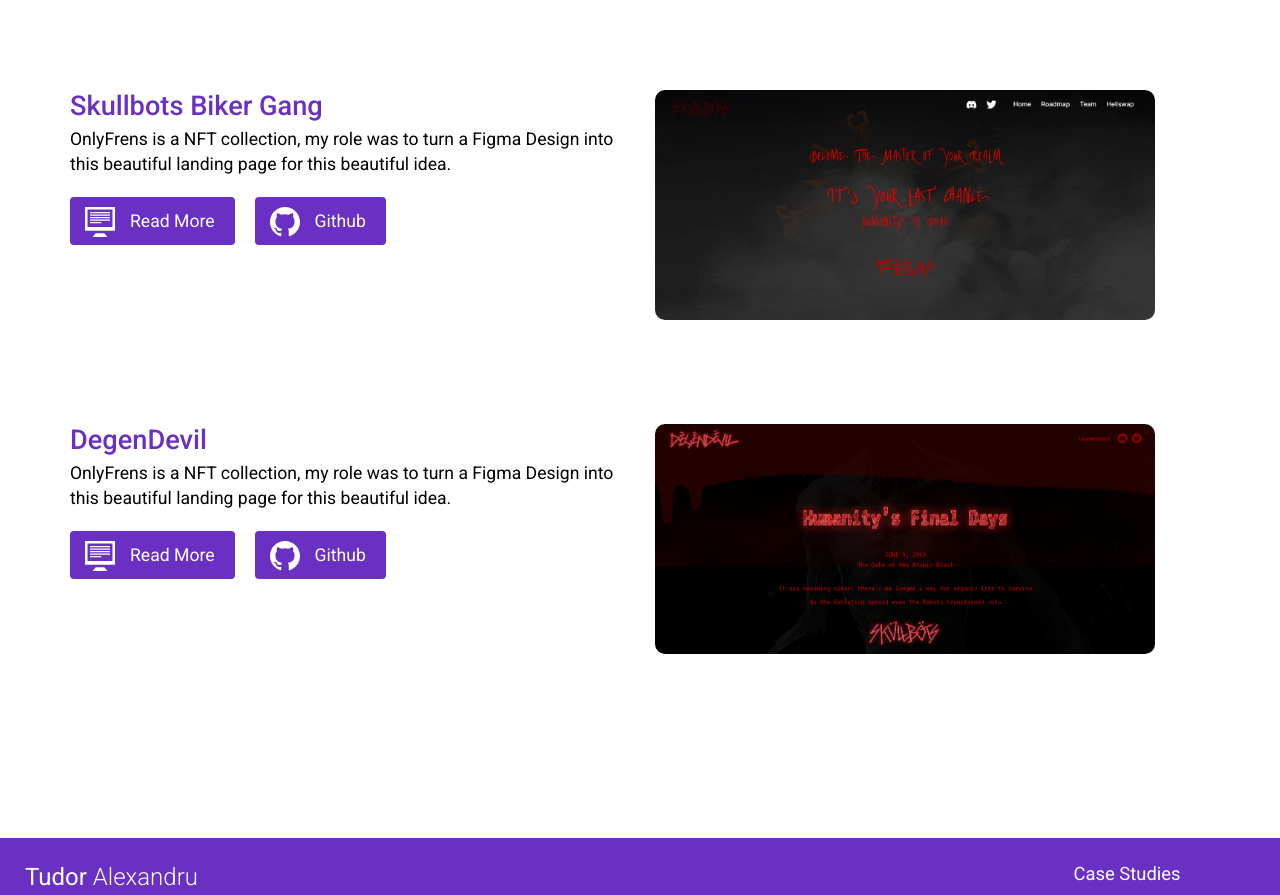
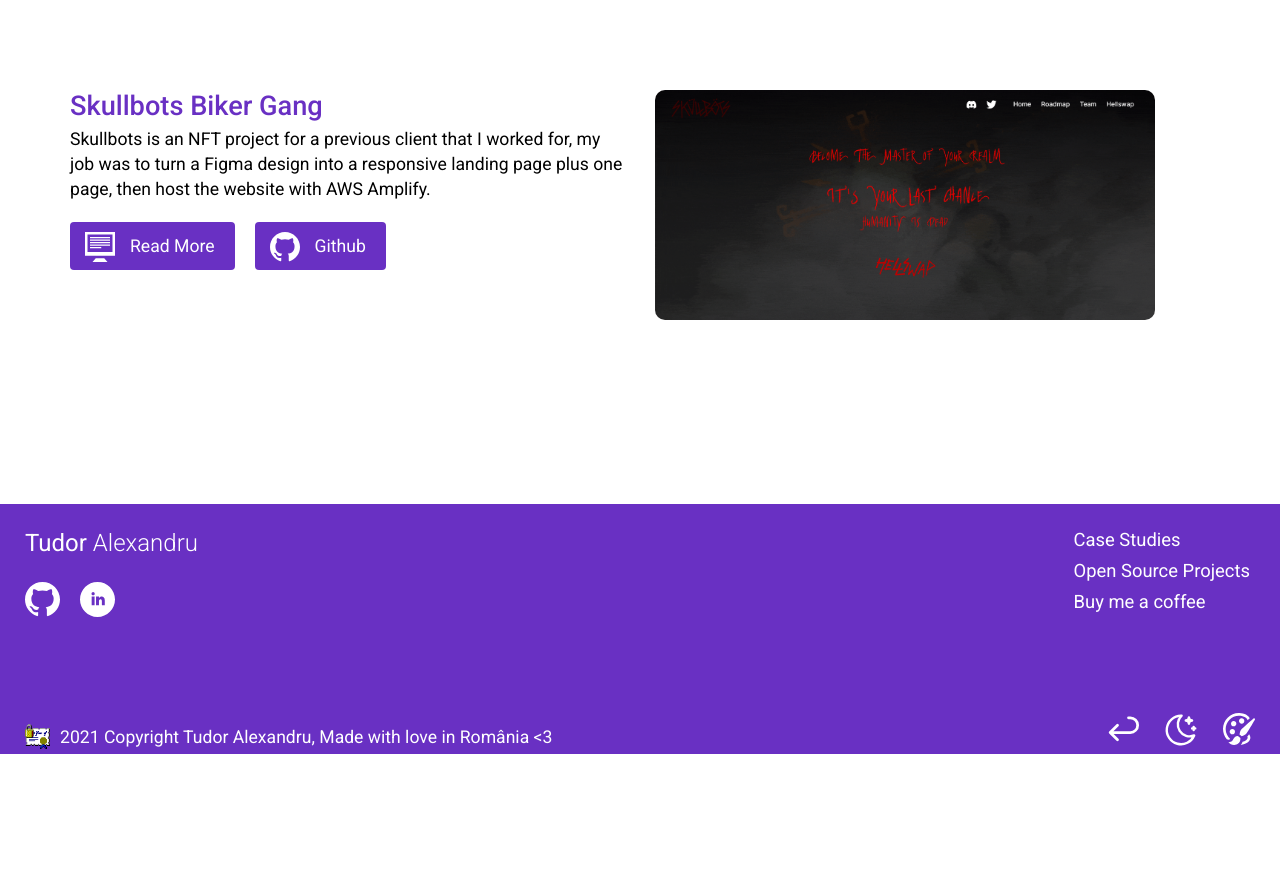
Before and after one commit to tudorale/portfolio-nextjs, a Next.js app: page /case-studies in a window 1280 px wide. Shown: the part 1780-2675 px from the top of the page. After the commit the page ends 2534 px from the top, so only its background shows below. Built offline with nearby package versions, Linux system fonts and the light colour scheme.

Commit message:
case study content

```diff
--- a/data.js
+++ b/data.js
@@ -1,5 +1,5 @@
 export const paths = {
-    paths: ["aibloc", "onlyfrens", "mememarketplace", "skullbots", "degendevil"]
+    paths: ["aibloc", "onlyfrens", "mememarketplace", "skullbots"]
 }
 
 export const projects = [
@@ -132,7 +132,7 @@ export const projects = [
                 websiteLink: "https://www.mememarket.place/",
         },
         summery: [
-                "This project actually is for a previous client that I worked for, this websited was coded during November 2021, the instructions were simple, I got a Figma Design from the recruiter that I had to code using Next JS for a better SEO, small changes were made after the website was finished, for example changing texts, removing sections.",
+                "This project actually is for a previous client that I worked for, this website was coded during November 2021, the instructions were simple, I got a Figma Design from the recruiter that I had to code using Next JS for a better SEO, small changes were made after the website was finished, for example changing texts, removing sections.",
         ],
         role: [
               "My role as a Front-End Developer was to turn a Figma Design into one fully responsive page and also handling the hosting and domain assignment for this page.",
@@ -146,7 +146,7 @@ export const projects = [
     {
         path: "skullbots",
         title: "Skullbots Biker Gang",
-        description: "OnlyFrens is a NFT collection, my role was to turn a Figma Design into this beautiful landing page for this beautiful idea.",
+        description: "Skullbots is an NFT project for a previous client that I worked for, my job was to turn a Figma design into a responsive landing page plus one page, then host the website with AWS Amplify.",
         images: {
                 heroImage: {
                     src: "/casestudies/skullbots/s1.png"
@@ -185,66 +185,65 @@ export const projects = [
                 websiteLink: "https://skullbots.io"
         },
         summery: [
-                "Ai Bloc is a non-code platform where you can build Data Science and Machine Learning programs, the client wanted a good and beautiful landing page for this start-up.",
-                "At first, I started designing a wireframe in Figma, the client was happy about it and then we went to the coding process. I used mainly React JS as the client was fine with it, I used also different libraries such as GSAP, AOS, Typed.js for animations. The illustrations from the landing page were edited in Adobe Photoshop to match the color scheme."
+                "SküllBöt Bikers Sent back in Time to the Solana Blockchain Only the HellSpawn can call Hell home, a NFT project that is quite successful in this industry, the client gave me the first part from the design at the start of 2022. The website was started late January 2022 with the Hellswap page, after that in late March 2022 the design for the landing page was done and I had to code using Next JS.",
         ],
         role: [
-              "As the recruiter for this one time project wanted a Front-End Developer, with experience in React JS, I handled the coding of the landing page but also the design of it.",
-              "For the coding process I used React JS with the following libraries: GSAP, AOS, React Slick and Typed JS. To design the wireframe and a mockup for the landing page I used Figma."
+              "I worked on previous websites with this client and again my role as a Front-End Developer was to code the front-end of his design but also managing the hosting and domain of the final website.",
         ],
         walkthrough: [
-                "The project started with a wireframe made in Figma, after the client review it, I started adding more features, illustrations and icons to make the design look better. After the mock up for the landing page was done I started the coding process.",
-                "As I said I made this project in React JS as the client had his platform also on React JS, this will help the client to implement the landing page to his main project, the coding process took between 10-24 hours of coding, the first day I added the content for the website, the second day we found illustrations and made carousel for the videos that were provided by the client, and in the final day I made the website fully responsive.",
-                "The landing page turned out as a beautiful responsive website with animations and a great user experience as you can see in the images below."
+                "Straightforward I got the design and started working, the design of the page is pretty interesting, with GIFs as background and a 'scary' design scheme.",
+                "The page was made in Next JS and styled with plain CSS3, I worked on 2 different pages, the first page that you will find on the domain is the landing page and then we have 'Hellswap' which is a trading page for NFTs, my job was just to code the design, the functionality does not exist at the moment of writing.",
+                "This project took around 20 hours of coding plus hosting with AWS Amplify. In the end, the project turned awesome, with a modern website for an NFT project that I am also part of, the client was happy with the design and the project is now a successful NFT project on Solana Blockchain.",
+                "The client has access to the hosting of the website, in the future the preview for this website may not work, check the GitHub repository for additional previews."
         ]
     },
-    {
-        path: "degendevil",
-        title: "DegenDevil",
-        description: "OnlyFrens is a NFT collection, my role was to turn a Figma Design into this beautiful landing page for this beautiful idea.",
-        images: {
-                heroImage: {
-                    src: "/casestudies/degendevil/d0.png"
-                },
-                imageOne: {
-                    src: "/casestudies/degendevil/d1.png",
-                    desc: "Connect Wallet Page"
-                },
-                imageTwo: {
-                    src: "/casestudies/degendevil/d2.png",
-                    desc: "Activate Serum Page"
-                },
-                imageThree: {
-                    src: "/casestudies/degendevil/d3.png",
-                },
-                imageFour: {
-                    src: "/casestudies/degendevil/d4.png",
-                },
-                imageFive: {
-                    src: "/casestudies/degendevil/d5.png",
-                },
-                imageSix: {
-                    src: "/casestudies/degendevil/d6.png",
-                },
-        },
-        links: {
-                github: "https://github.com/tudorale/hellswap",
-                website: true,
-                type: "live",
-                websiteLink: "https://skullbots.io"
-        },
-        summery: [
-                "Ai Bloc is a non-code platform where you can build Data Science and Machine Learning programs, the client wanted a good and beautiful landing page for this start-up.",
-                "At first, I started designing a wireframe in Figma, the client was happy about it and then we went to the coding process. I used mainly React JS as the client was fine with it, I used also different libraries such as GSAP, AOS, Typed.js for animations. The illustrations from the landing page were edited in Adobe Photoshop to match the color scheme."
-        ],
-        role: [
-              "As the recruiter for this one time project wanted a Front-End Developer, with experience in React JS, I handled the coding of the landing page but also the design of it.",
-              "For the coding process I used React JS with the following libraries: GSAP, AOS, React Slick and Typed JS. To design the wireframe and a mockup for the landing page I used Figma."
-        ],
-        walkthrough: [
-                "The project started with a wireframe made in Figma, after the client review it, I started adding more features, illustrations and icons to make the design look better. After the mock up for the landing page was done I started the coding process.",
-                "As I said I made this project in React JS as the client had his platform also on React JS, this will help the client to implement the landing page to his main project, the coding process took between 10-24 hours of coding, the first day I added the content for the website, the second day we found illustrations and made carousel for the videos that were provided by the client, and in the final day I made the website fully responsive.",
-                "The landing page turned out as a beautiful responsive website with animations and a great user experience as you can see in the images below."
-        ]
-    },
+    // {
+    //     path: "degendevil",
+    //     title: "DegenDevil",
+    //     description: "OnlyFrens is a NFT collection, my role was to turn a Figma Design into this beautiful landing page for this beautiful idea.",
+    //     images: {
+    //             heroImage: {
+    //                 src: "/casestudies/degendevil/d0.png"
+    //             },
+    //             imageOne: {
+    //                 src: "/casestudies/degendevil/d1.png",
+    //                 desc: "Connect Wallet Page"
+    //             },
+    //             imageTwo: {
+    //                 src: "/casestudies/degendevil/d2.png",
+    //                 desc: "Activate Serum Page"
+    //             },
+    //             imageThree: {
+    //                 src: "/casestudies/degendevil/d3.png",
+    //             },
+    //             imageFour: {
+    //                 src: "/casestudies/degendevil/d4.png",
+    //             },
+    //             imageFive: {
+    //                 src: "/casestudies/degendevil/d5.png",
+    //             },
+    //             imageSix: {
+    //                 src: "/casestudies/degendevil/d6.png",
+    //             },
+    //     },
+    //     links: {
+    //             github: "https://github.com/tudorale/hellswap",
+    //             website: true,
+    //             type: "live",
+    //             websiteLink: "https://skullbots.io"
+    //     },
+    //     summery: [
+    //             "Ai Bloc is a non-code platform where you can build Data Science and Machine Learning programs, the client wanted a good and beautiful landing page for this start-up.",
+    //             "At first, I started designing a wireframe in Figma, the client was happy about it and then we went to the coding process. I used mainly React JS as the client was fine with it, I used also different libraries such as GSAP, AOS, Typed.js for animations. The illustrations from the landing page were edited in Adobe Photoshop to match the color scheme."
+    //     ],
+    //     role: [
+    //           "As the recruiter for this one time project wanted a Front-End Developer, with experience in React JS, I handled the coding of the landing page but also the design of it.",
+    //           "For the coding process I used React JS with the following libraries: GSAP, AOS, React Slick and Typed JS. To design the wireframe and a mockup for the landing page I used Figma."
+    //     ],
+    //     walkthrough: [
+    //             "The project started with a wireframe made in Figma, after the client review it, I started adding more features, illustrations and icons to make the design look better. After the mock up for the landing page was done I started the coding process.",
+    //             "As I said I made this project in React JS as the client had his platform also on React JS, this will help the client to implement the landing page to his main project, the coding process took between 10-24 hours of coding, the first day I added the content for the website, the second day we found illustrations and made carousel for the videos that were provided by the client, and in the final day I made the website fully responsive.",
+    //             "The landing page turned out as a beautiful responsive website with animations and a great user experience as you can see in the images below."
+    //     ]
+    // },
 ]
```
